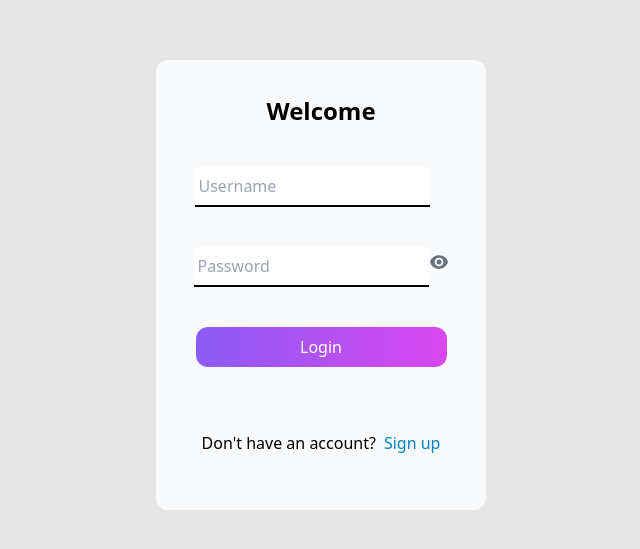
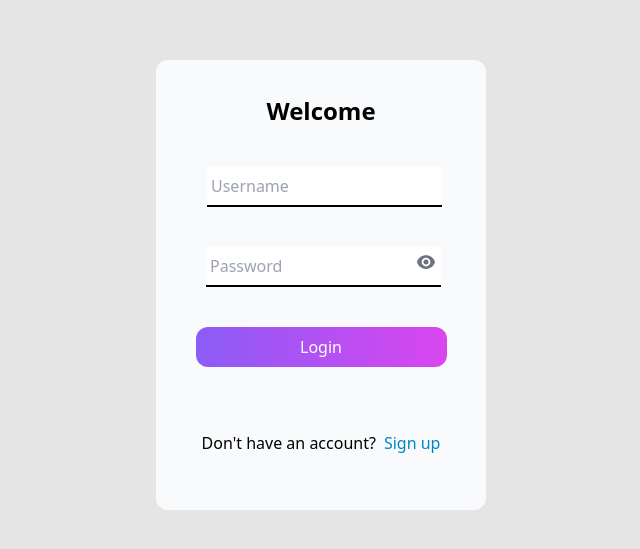
Before and after one commit to josua-stng/bookshelf-fullstack, a React (Vite) app: page / in a window 1280 px wide. Shown: the part 115-664 px from the top of the page, without its empty margins (319-959 px from the left). Built offline with nearby package versions, Linux system fonts and the light colour scheme; no server answers.

Commit message:
fix style desain

```diff
--- a/src/Authentication/Login.tsx
+++ b/src/Authentication/Login.tsx
@@ -32,7 +32,7 @@ function LoginPage() {
     let userFound = false;
     user.forEach((users) => {
       if (users.username === username && users.password === password) {
-        localStorage.setItem("userId",users.id.toString());// Simpan id pengguna ke dalam localStorage
+        localStorage.setItem("userId", users.id.toString()); // Simpan id pengguna ke dalam localStorage
         navigate("/bookshelf");
         userFound = true;
         return;
@@ -48,9 +48,9 @@ function LoginPage() {
     }
   };
 
-  useEffect(()=>{
+  useEffect(() => {
     userLoginAccount();
-  },[])
+  }, []);
 
   return (
     <div className="flex justify-center items-center min-h-[100vh] bg-neutral-200 ">
@@ -58,7 +58,7 @@ function LoginPage() {
         <form
           action=""
           onSubmit={handlerUserLogin}
-          className="flex flex-col justify-center items-center  bg-slate-50 h-[450px] w-[330px] mx-auto rounded-xl"
+          className="flex flex-col justify-center items-center bg-slate-50 h-[450px] w-[330px] mx-auto rounded-xl"
         >
           <h1 className="text-2xl mb-10 font-bold mt-5">Welcome</h1>
           <input
@@ -66,7 +66,7 @@ function LoginPage() {
             placeholder="Username"
             value={username}
             onChange={(event) => setUsername(event.target.value)}
-            className="border-b-2 border-black pl-1 mr-[18px] h-10 "
+            className="border-b-2 border-black pl-1 mr-[-7px] h-10 "
           />
           <div className="">
             <input
@@ -74,13 +74,17 @@ function LoginPage() {
               placeholder="Password"
               value={password}
               onChange={(event) => setPassword(event.target.value)}
-              className="border-b-2 border-black pl-1 h-10 mt-10"
+              className="border-b-2 border-black  pl-1 h-10  mt-10 mx-auto"
             />
-            <button type="button" onClick={toogleShowPassword}>
+            <button
+              className="ml-[-25px] "
+              type="button"
+              onClick={toogleShowPassword}
+            >
               {showPassword ? (
                 <EyeSlashIcon className="w-5 text-gray-500" />
               ) : (
-                <EyeIcon className="w-5 text-gray-500" />
+                <EyeIcon className="w-5 text-gray-500 " />
               )}
             </button>
           </div>
```
